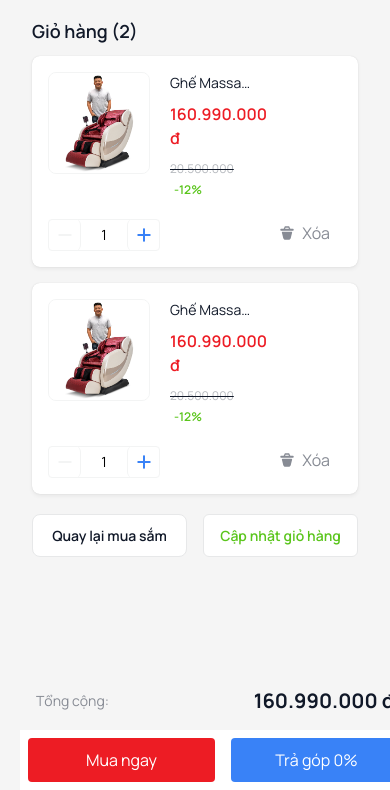
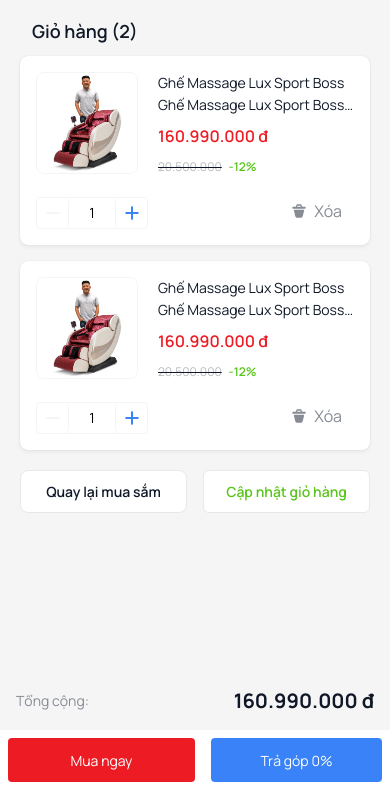
Before and after one commit to HongDang94/luxsport-version, a plain HTML site: page cart.html in a window 390 px wide. Shown: the part 54-844 px from the top of the page. Drawn offline with nearby package versions, Linux system fonts and the light colour scheme.

Commit message:
Update cart

```diff
--- a/cart.html
+++ b/cart.html
@@ -220,8 +220,8 @@
 
     <section class="cart-wrap">
       <div class="container">
+        <h1>Giỏ hàng (2)</h1>
         <div class="row">
-          <h1>Giỏ hàng (2)</h1>
           <div class="col-lg-8 col-md-8 col-sm-12 list-cart-box">
             <div class="list-cart">
               <div class="cart-item">
@@ -302,7 +302,7 @@
           </div>
           <div class="col-lg-4 col-md-4 col-sm-12 total-price-box">
             <div>
-              <h3 class="show-pc">Tạm tính đơn hàng</h3>
+              <h3 >Tạm tính đơn hàng</h3>
 
               <div class="item-price show-pc">
                 <p class="p1">Tạm tính:</p>
--- a/css/cart.scss
+++ b/css/cart.scss
@@ -42,9 +42,12 @@
         color: #101828;
         overflow: hidden;
         text-overflow: ellipsis;
-        white-space: nowrap;
         display: block;
         width: 100%;
+        display: -webkit-box;
+        -webkit-line-clamp: 2;
+        -webkit-box-orient: vertical;
+        overflow: hidden;
       }
       strong {
         display: block;
@@ -139,6 +142,7 @@
 }
 
 .list-cart-box {
+  padding-right: 24px;
   .btn-white {
     padding: 10px 24px;
     font-weight: 600;
@@ -148,58 +152,6 @@
       color: #fff;
     }
   }
-}
-
-@media (max-width: 767px) {
-  .cart-wrap {
-    padding-bottom: 120px;
-  }
-  .total-price-box .item-price.show-pc {
-    display: none;
-  }
-  .list-cart .cart-item {
-    flex-direction: column;
-  }
-
-  .cart-right {
-    margin-top: 16px;
-    flex-direction: row;
-  }
-  .list-cart-box {
-    .btn-group-cart {
-        display: flex;
-        .btn {
-            flex: 1;
-        }
-        .btn-white, .btn-green {
-          padding: 10px 0;
-          font-size: 14px;
-        }
-    }
-  }
-  .total-price-box {
-    padding: 0;
-    position: fixed;
-    bottom: 0;
-    background: #f5f5f5;
-    box-shadow: none;
-    border-radius: 0;
-    .btn-group-cart {
-      margin: 0;
-      padding: 8px 0;
-      background: #fff;
-    }
-    .item-price:last-child {
-        margin-top: 0;
-        padding: 18px 16px;
-        border: 0;
-    }
-    .price.red {
-        color: #101828;
-        font-size: 20px;
-    }
-  }
-
 }
 
 .container-sm-2 {
@@ -220,7 +172,7 @@
   h1 {
     margin-top: 24px;
     margin-bottom: 0;
-    color: #5AC51C;
+    color: #5ac51c;
   }
   .p1 {
     margin-top: 16px;
@@ -267,4 +219,69 @@
       margin-top: 13px;
     }
   }
+  .total-price-box {
+    .btn {
+      font-size: 14px;
+    }
+  }
 }
+
+@media (max-width: 767px) {
+  .cart-wrap {
+    padding-bottom: 120px;
+  }
+  .total-price-box .item-price.show-pc {
+    display: none;
+  }
+  .list-cart .cart-item {
+    flex-direction: column;
+  }
+  .list-cart .cart-item .cart-left {
+    width: 100%;
+  }
+  .cart-right {
+    margin-top: 16px;
+    flex-direction: row;
+  }
+
+  .list-cart-box {
+    padding: 0;
+    .btn-group-cart {
+      display: flex;
+      .btn {
+        flex: 1;
+      }
+      .btn-white,
+      .btn-green {
+        padding: 10px 0;
+        font-size: 14px;
+      }
+    }
+  }
+  .total-price-box {
+    padding: 0;
+    position: fixed;
+    bottom: 0;
+    background: #f5f5f5;
+    box-shadow: none;
+    border-radius: 0;
+    left: 0;
+    .btn-group-cart {
+      margin: 0;
+      padding: 8px 0;
+      background: #fff;
+    }
+    .item-price:last-child {
+      margin-top: 0;
+      padding: 18px 16px;
+      border: 0;
+    }
+    .price.red {
+      color: #101828;
+      font-size: 20px;
+    }
+    h3 {
+      display: none;
+    }
+  }
+}
```
Also changed, not shown: css/cart.css, 1 other file.
